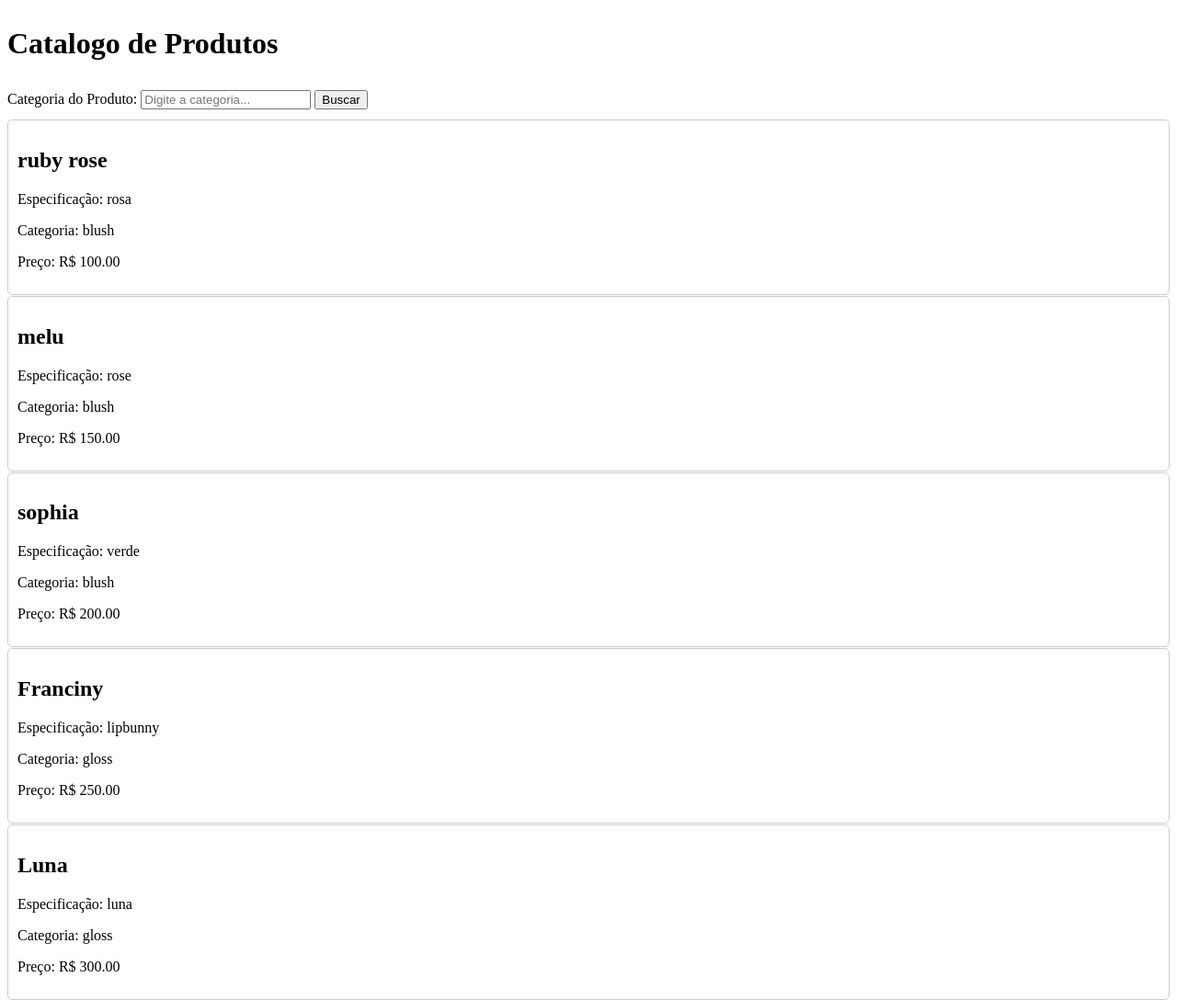
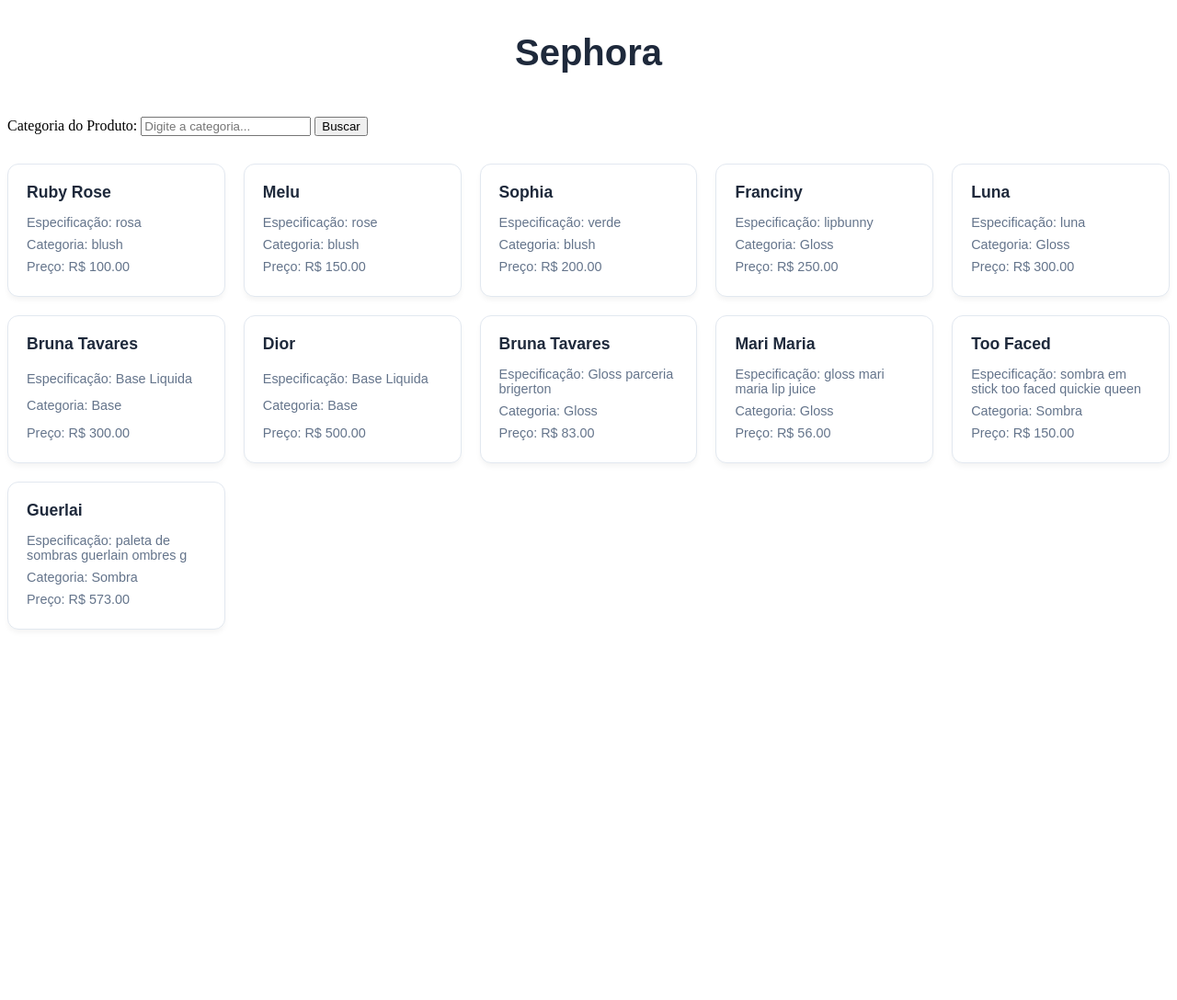
Before and after one commit to anagurgueira-cpu/Catalago-produto, a plain HTML site: page index.html in a window 1280 px wide. Shown: the top 1088 px of the page at 92% size. After the commit the page ends 800 px from the top, so only its background shows below. Drawn offline with Linux system fonts and the light colour scheme.

Commit message:
modificaçoes no estilo

```diff
--- a/index.html
+++ b/index.html
@@ -5,22 +5,66 @@
     <meta name="viewport" content="width=device-width, initial-scale=1.0">
     <title>Document</title>
     <style>
+
+        h1 {
+            font-family: sans-serif;
+            font-size: 40px;
+            color: #1e293b;
+            text-align: center;
+        }
+
         .produtos-container {
             display: flex;
             flex-direction: column;
-            gap: 10px;
+            gap: 20px;
         }
+
+        #produtosContainer {
+            display: grid;
+            grid-template-columns: repeat(auto-fill, minmax(220px, 1fr));
+            gap: 20px;
+            padding: 10px 0;
+        }
+
         .produto {
-            border-radius: 5px;
-            border: 1px solid #ccc;
-            padding: 10px;
-            margin: 1px 0;
+            background-color: #ffffff;
+            border-radius: 12px;
+            border: 1px solid #e2e8f0;
+            padding: 20px;
+            margin: 0;
+            box-shadow: 0 4px 6px -1px rgba(0, 0, 0, 0.05);
+            display: flex;
+            flex-direction: column;
+            justify-content: space-between;
+            transition: transform 0.2s ease, box-shadow 0.2s ease;
         }
+
+        .produto:hover {
+            transform: translateY(-4px);
+            box-shadow: 0 10px 15px -3px rgba(0, 0, 0, 0.1);
+            border-color: #cbd5e1;
+        }
+
+        .produto h2 {
+            font-family: sans-serif;
+            font-size: 1.1rem;
+            color: #1e293b;
+            margin: 0 0 10px 0;
+            text-transform: capitalize;
+        }
+
+        .produto p {
+            font-family: sans-serif;
+            font-size: 0.9rem;
+            color: #64748b;
+            margin: 4px 0;
+        }
+
     </style>
 </head>
 <body>
     <div class="produtos-container">
-        <h1>Catalogo de Produtos</h1>
+        <h1>Sephora</h1>
         <form id="filtroForm">
             <label for="inputField">Categoria do Produto:</label>
             <input type="text" id="inputField" placeholder="Digite a categoria...">
@@ -35,11 +79,14 @@
             { nome: 'ruby rose', especificacao: 'rosa', categoria: 'blush', preco: 100.00 },
             { nome: 'melu', especificacao: 'rose', categoria: 'blush', preco: 150.00 },
             { nome: 'sophia', especificacao: 'verde', categoria: 'blush', preco: 200.00 },
-            { nome: 'Franciny', especificacao: 'lipbunny', categoria: 'gloss', preco: 250.00 },
-            { nome: 'Luna', especificacao: 'luna', categoria: 'gloss', preco: 300.00 },
+            { nome: 'Franciny', especificacao: 'lipbunny', categoria: 'Gloss', preco: 250.00 },
+            { nome: 'Luna', especificacao: 'luna', categoria: 'Gloss', preco: 300.00 },
             { nome: 'Bruna Tavares', especificacao: 'Base Liquida', categoria: 'Base', preco: 300.00 },
             { nome: 'Dior', especificacao: 'Base Liquida', categoria: 'Base', preco: 500.00 },
-            { nome: 'Boca rosa', especificacao: 'pó compacto sem cor', categoria: 'pó', preco: 500.00 }
+            { nome: 'Bruna Tavares', especificacao: 'Gloss parceria brigerton', categoria: 'Gloss', preco: 83.00 },
+            { nome: 'Mari Maria', especificacao: 'gloss mari maria lip juice', categoria: 'Gloss', preco: 56.00 },
+            { nome: 'Too Faced', especificacao: 'sombra em stick too faced quickie queen', categoria: 'Sombra', preco: 150.00 },
+            { nome: 'Guerlai', especificacao: 'paleta de sombras guerlain ombres g', categoria: 'Sombra', preco: 573.00 },
 
         ];
 
```
